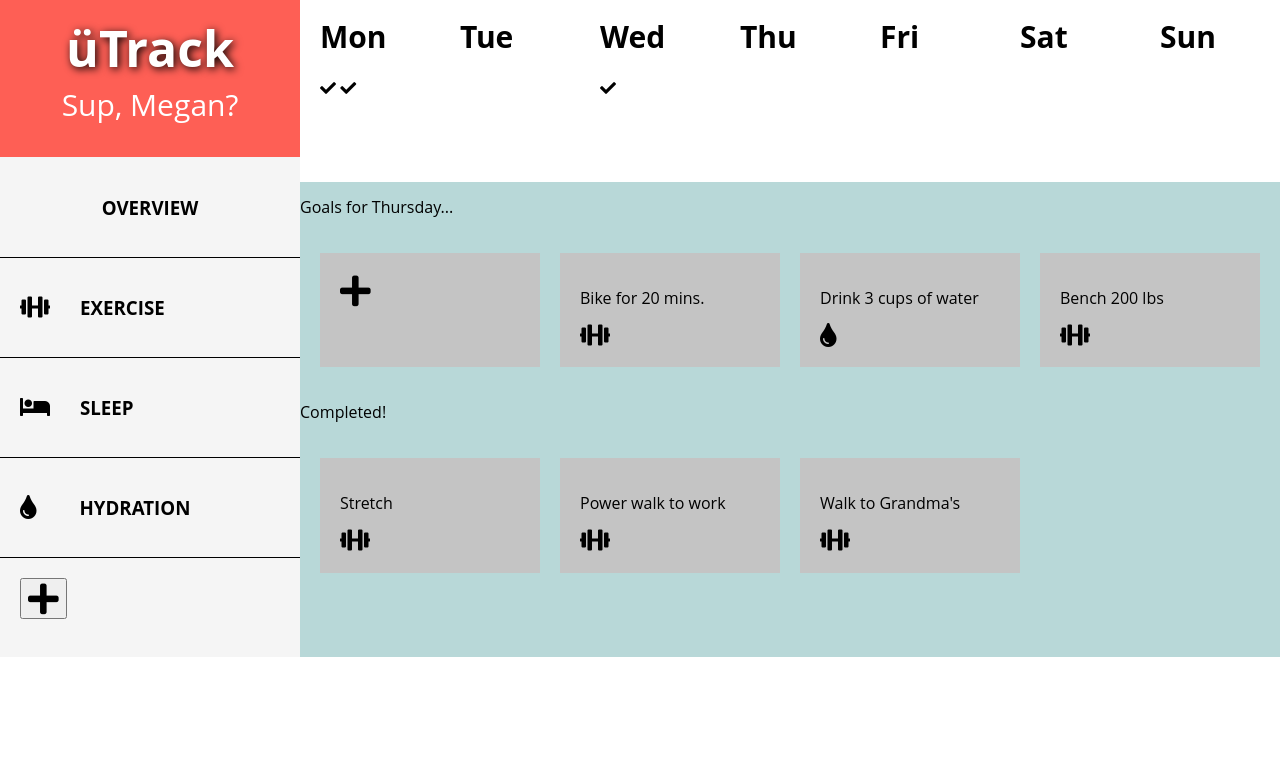
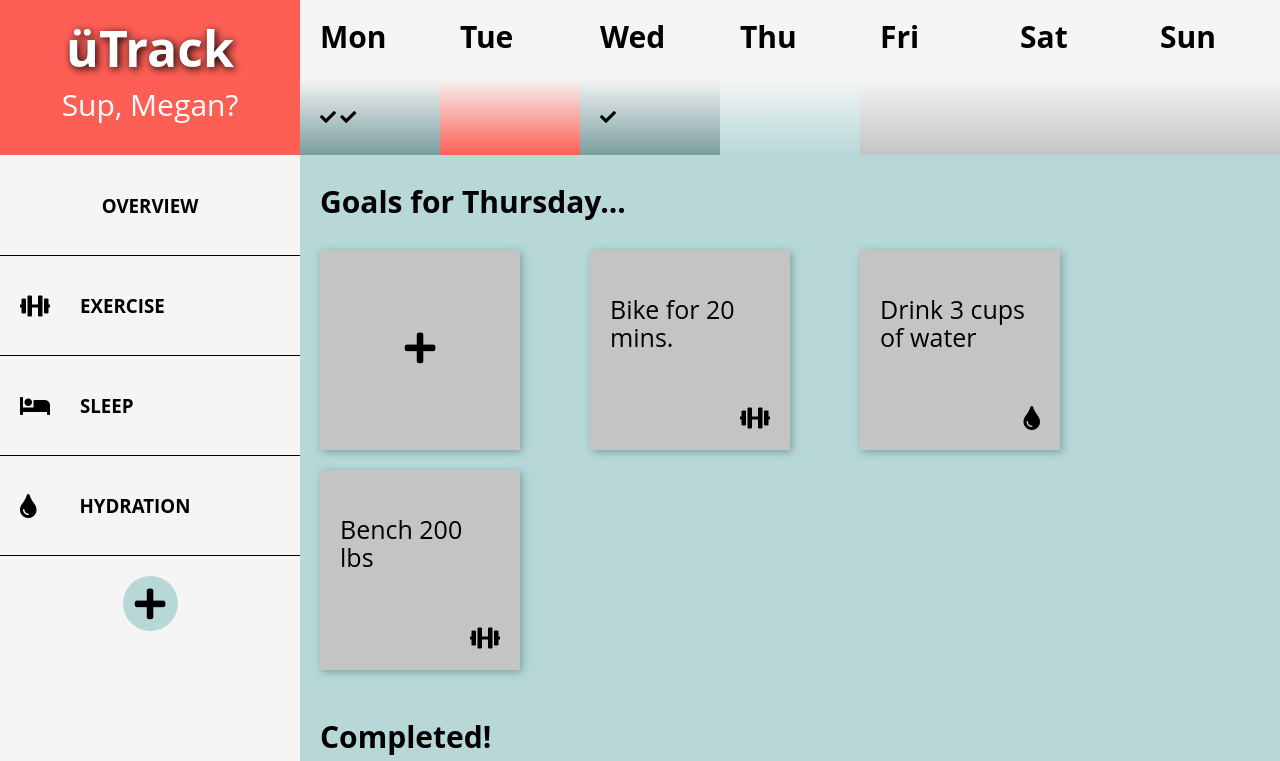
Before and after one commit to kaohman/u-tracker-app, a plain HTML site: page index.html in a window 1280 px wide. Shown: the top 761 px of the page. Drawn offline with Linux system fonts and the light colour scheme.

Commit message:
Finish styling and add media queries

```diff
--- a/index.html
+++ b/index.html
@@ -36,63 +36,63 @@
       </div>
     </nav>
     <header>
-      <div>
+      <div class='weekdays-past-active'>
         <h2>Mon</h2>
         <i class="fas fa-check"></i>
         <i class="fas fa-check"></i>
       </div>
-      <div>
+      <div class='weekdays-past-inactive'>
         <h2>Tue</h2>
       </div>
-      <div>
+      <div class='weekdays-past-active'>
         <h2>Wed</h2>
         <i class="fas fa-check"></i>
       </div>
-      <div>
+      <div id='current-day'>
         <h2>Thu</h2>
       </div>
-      <div>
+      <div class='weekdays-future'>
         <h2>Fri</h2>
       </div>
-      <div>
+      <div class='weekdays-future'>
         <h2>Sat</h2>
       </div>
-      <div>
+      <div class='weekdays-future'>
         <h2>Sun</h2>
       </div>
     </header>
     <main>
-      <p>Goals for Thursday...</p>
+      <p class='main-headers'>Goals for Thursday...</p>
       <div class='activity-container'>
         <div class='activities'>
-          <i class="fas fa-plus"></i>
+          <i class="fas fa-plus" id='add-activity'></i>
         </div>
         <div class='activities'>
           <p>Bike for 20 mins.</p>
-          <i class="far fa-dumbbell icons"></i>
+          <i class="far fa-dumbbell icons-activity"></i>
         </div>
         <div class='activities'>
           <p>Drink 3 cups of water</p>
-          <i class="fas fa-tint icons"></i>
+          <i class="fas fa-tint icons-activity"></i>
         </div>
         <div class='activities'>
           <p>Bench 200 lbs</p>
-          <i class="far fa-dumbbell icons"></i>
+          <i class="far fa-dumbbell icons-activity"></i>
         </div>
       </div>
-        <p>Completed!</p>
+        <p class='main-headers'>Completed!</p>
         <div class='activity-container'>
           <div class='activities'>
             <p>Stretch</p>
-            <i class="far fa-dumbbell icons"></i>
+            <i class="far fa-dumbbell icons-activity"></i>
           </div>
           <div class='activities'>
             <p>Power walk to work</p>
-            <i class="far fa-dumbbell icons"></i>
+            <i class="far fa-dumbbell icons-activity"></i>
           </div>
           <div class='activities'>
             <p>Walk to Grandma's</p>
-            <i class="far fa-dumbbell icons"></i>
+            <i class="far fa-dumbbell icons-activity"></i>
           </div>
         </div>
     </main>
--- a/styles.css
+++ b/styles.css
@@ -21,10 +21,12 @@ nav {
 header {
   display: grid;
   grid-template-columns: repeat(7, 1fr);
+  height: 155px;
 }
 
 main {
   background-color: #B8D8D8;
+  height: 100vh;
 }
 
 h1 {
@@ -48,11 +50,26 @@ div {
   padding: 20px;
 }
 
+p {
+  font-size: 25px;
+}
+
+button {
+  border-radius: 100%;
+  padding: 10px;
+  width: 55px;
+  background-color: #B8D8D8;
+  border: none;
+  display: block;
+  margin: 0 auto;
+}
+
 #user-div {
   text-align: center;
   background-color: #FE5F55;
   color: white;
   padding: 10px;
+  height: 155px;
 }
 
 #user-name {
@@ -77,15 +94,29 @@ div {
 #hydration-text {
   margin-left: 43px;
 }
+#current-day {
+  background: linear-gradient(#F5F5F5 50%, #B8D8D8);
+}
+
+#add-activity {
+  text-align: center;
+  margin-top: 60px;
+}
 
 .activity-container {
   display: grid;
-  grid-template-columns: repeat(4, 1fr);
+  grid-template-columns: repeat(auto-fill, 250px);
   grid-gap: 20px;
 }
 
 .activities {
+  display: grid;
+  grid-template-rows: 3fr 1fr;
+  align-items: space-between;
   background-color: #C4C4C4;
+  width: 200px;
+  height: 200px;
+  box-shadow: 2px 2px 8px #7A9E9F;
 }
 
 .nav-items {
@@ -100,6 +131,11 @@ div {
   font-size: 24px;
 }
 
+.icons-activity {
+  font-size: 24px;
+  margin: auto 0 0 auto;
+}
+
 .fa-dumbbell {
   font-weight: 600;
 }
@@ -111,3 +147,79 @@ div {
 .fa-plus {
   font-size: 35px;
 }
+
+.fa-check {
+  margin-top: 30px;
+}
+
+.weekdays-past-active {
+  background: linear-gradient(#F5F5F5 50%, #7A9E9F);
+}
+
+.weekdays-past-inactive {
+  background: linear-gradient(#F5F5F5 50%, #FE5F55);
+}
+
+.weekdays-future {
+  background: linear-gradient(#F5F5F5 50%, #C4C4C4);
+}
+
+.main-headers {
+  font-size: 30px;
+  font-weight: bold;
+  margin-left: 20px;
+  margin-bottom: 10px;
+}
+
+@media screen and (max-width: 1200px) {
+  header {
+    grid-template-columns: repeat(4, 1fr);
+  }
+
+  .weekdays-future {
+    display: none;
+  }
+
+
+}
+
+@media screen and (max-width: 875px) {
+  body {
+    grid-template-columns: 1fr;
+  }
+
+  nav {
+    display: grid;
+    grid-template-columns: 100px 5fr;
+    height: 100px;
+  }
+  .nav-items,
+  #overview-div,
+  #add-group,
+  #user-name {
+    display: none;
+  }
+
+  .fa-bars {
+    display: block;
+    font-size: 30px;
+    text-align: center;
+    margin-top: 40px;
+  }
+}
+
+@media screen and (max-width: 560px) {
+  .activity-container {
+    justify-content: center;
+  }
+
+  .activities {
+    margin: 0 auto;
+  }
+}
+
+@media screen and (max-width: 450px) {
+    header {
+    display: none;
+  }
+}
```
